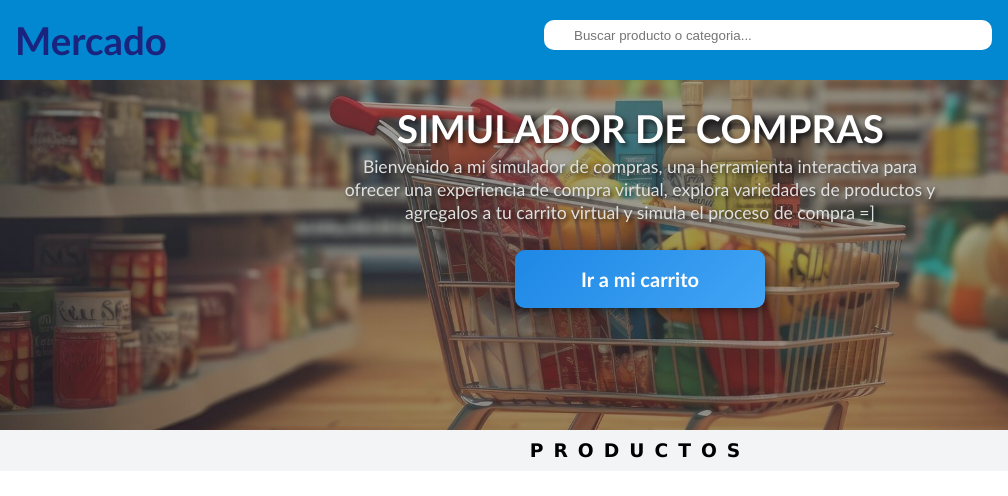
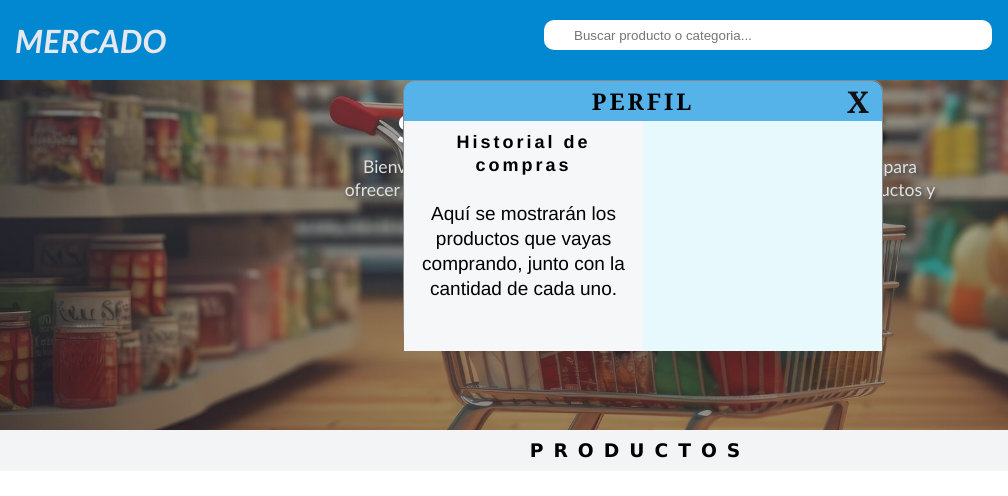
Before and after one commit to JulianFrias7/Desarrollo, a plain HTML site: page proyecto/html/index.html in a window 1280 px wide. Both pictures are taken after a click on the picture 1200 px from the left and 41 px from the top of the page. Shown: the full height of the page, 0-1008 px from the left. Drawn offline with nearby package versions, Linux system fonts and the light colour scheme; some packages are replaced by stand-ins of ours; no server answers; a script that the page names is missing.

Commit message:
terminando perfil de usuario

```diff
--- a/proyecto/css/style.css
+++ b/proyecto/css/style.css
@@ -40,9 +40,10 @@ header{
 .titulo_principal{
     display: flex;
     padding-left: 0px;
-    font-size: 1.2em;
+    font-size: 1em;
     font-family: 'Gill Sans', 'Gill Sans MT', Calibri, 'Trebuchet MS', sans-serif;
-    color: #1A237E;
+    color: #e7e8ee;
+    font-style: oblique;
 }
 
 .img_perfil, .img_busqueda, .img_carrito{
@@ -133,7 +134,7 @@ header{
 .contenedor_productos{
     display: flex;
     flex-wrap: wrap;
-    gap: 5px;
+    gap: 1px;
     background-color: #dfe2f6;
 
 }
@@ -262,6 +263,106 @@ header{
     font-weight: bold;
     cursor: pointer;
 }
+.compra_realizada {
+    display: none;
+    justify-content: center;
+    align-items: center; /* Centrar el botón verticalmente dentro del contenedor */
+    margin-left: auto;
+    margin-top: 0px;
+    width: 100px;
+    height: 40px;
+    background-color: #06D001;
+    border: 1px solid #06D001;
+    border-radius: 10px;
+    color: white;
+    font-weight: bold;
+    font-size: 16px;
+    cursor: pointer;
+}
+#boton_compra {
+    width: 100%; /* Hacer que el botón ocupe el 100% del ancho del contenedor */
+    height: 100%; /* Hacer que el botón ocupe el 100% de la altura del contenedor */
+    border: none; /* Opcional: Eliminar bordes del botón */
+    background-color: inherit; /* Opcional: Heredar el color de fondo del contenedor */
+    color: white; /* Cambia el color del texto a blanco */
+    border-radius: 10px; /* Cambiar el cursor a pointer al pasar sobre el botón */
+}
+.contenedor_perfil {
+    display: none;
+    position: fixed; /* Fijo en la pantalla */
+    z-index: 1;
+    background-color: none;
+    border: 1px solid #888;
+    width: 100%;
+    max-width: 480px;
+    height: 260px;
+    border-radius: 10px;
+    top: 10px; /* Fijado un poco más abajo del borde superior */
+    left: 50%; /* Fijado al centro horizontalmente */
+    transform: translateX(-50%); /* Centramos el contenedor */
+    margin: 0px 3px; /* Sin margen */ /* Sin padding */
+    margin-top: 70px;
+}
+
+
+.titulo_perfil {
+    display: flex;
+    justify-content: center;
+    align-items: center;
+    background-color: #56b3e9;
+    text-align: center;
+    height: 40px;
+    font-size: 23px;
+    font-family: Cambria, Cochin, Georgia, Times, 'Times New Roman', serif;
+    letter-spacing: 3px;
+    border-top-left-radius: 10px;
+    border-top-right-radius: 10px;
+}
+
+.informacion_perfil {
+    display: flex;
+    flex-direction: row;
+    width: 100%;
+    height: 230px; /* Ajuste de altura */
+}
+
+.informacion_perfil p {
+    width: 50%;
+    height: 100%;
+    background-color: #F5F7F8;
+    margin: 0;
+    text-align: center;
+    font-size: 19px;
+    font-family: 'Franklin Gothic Medium', 'Arial Narrow', Arial, sans-serif;
+    padding: 10px;
+}
+
+.informacion_perfil div {
+    width: 50%;
+    height: 100%;
+    background-color: #E8F9FD;
+    margin: 0;
+    padding: 10px;
+}
+.informacion_perfil span{
+    font-weight: bold;
+    font-size: 18px;
+    font-family: 'Franklin Gothic Medium', 'Arial Narrow', Arial, sans-serif;
+    letter-spacing: 3px;
+    display: block;
+}
+.titulo_perfil span {
+    position: absolute;
+    right: 10px;
+    color: rgb(18, 16, 16);
+    font-size: 30px;
+    font-weight: bold;
+    cursor: pointer;
+}
+
+.titulo_historial{
+    text-align: center;
+}
 @media(width > 550px) {
     .contenedor_buscador{
         display: none;
--- a/proyecto/html/index.html
+++ b/proyecto/html/index.html
@@ -11,7 +11,7 @@
 <body>
     <header class="encabezado">
         <div class="titulo_principal">
-            <h1>Mercado</h1>
+            <h1>MERCADO</h1>
         </div>
         <nav>
             <input type="text" name="nombre_producto" id="" placeholder="Buscar producto o categoria..." class="buscar_producto">
@@ -44,8 +44,29 @@
             <div class="total_productos">
                 <!-- total de productos -->
             </div>
+            <div class="compra_realizada">
+                <button id="boton_compra">COMPRAR</button>
+            </div>
         </div>
     </div>
+
+
+
+
+    <div class="contenedor_perfil">
+        <div class="titulo_perfil">
+            <h4>PERFIL</h4>
+            <span class="cerrar_perfil">X</span>
+        </div>
+        <div class="informacion_perfil">
+            <p class="titulo_historial"><span>Historial de compras</span><br>Aquí se mostrarán los productos que vayas comprando, junto con la cantidad de cada uno.</p>
+            <div>
+                <!-- historial de compras -->
+            </div>
+            <!-- capital -->
+        </div>
+    </div>
+
 
     <section class="presentacion">
         <div class="fondo_productos">
--- a/proyecto/js/app.js
+++ b/proyecto/js/app.js
@@ -1,7 +1,7 @@
-import { agregarCarrito, abrirCerrarVentanaCarrito } from "./carrito.js";
+import { agregarCarrito, abrirCerrarVentanaCarrito, comprarProductos } from "./carrito.js";
 import { abrirVentanaBusqueda, buscarProductoOCategoria } from "./busqueda.js";
 import { mostrarProductos } from "./productos.js";
-
+import { abrirCerrarVentanaPerfil } from "./perfil.js";
 // Declaración de elementos del DOM
 //let productos = [];
 //let precioProductosCarrito = [];
@@ -249,6 +249,8 @@ function main() {
     buscarProductoOCategoria();
     abrirVentanaBusqueda();//listo
     agregarCarrito() //listo
+    comprarProductos()
+    abrirCerrarVentanaPerfil()
 }
 
 main()
--- a/proyecto/js/carrito.js
+++ b/proyecto/js/carrito.js
@@ -1,12 +1,14 @@
 import { descontarStock } from "./productos.js";
 //import {imagenCarrito, contenedorCarrito, cerrarVentana, lista, totalDeProductos} from "./app.js"
 let precioProductosCarrito = [];
+let totalTodo = 0
 const imagenCarrito = document.querySelector(".img_carrito");
 const contenedorCarrito = document.getElementById("contenedor_carrito");
 const cerrarVentana = document.querySelector(".cerrar_ventana");
 const lista = document.getElementById("items");
 const totalDeProductos = document.querySelector(".total_productos");
-let totalTodo = 0
+const botonComprarProductos = document.querySelector("#boton_compra");
+const contenedorBotonCompra = document.querySelector('.compra_realizada')
 export async function agregarCarrito() {
     const botonesAgregarCarrito = document.querySelectorAll('.agregar_carrito');
 
@@ -43,6 +45,7 @@ export async function agregarCarrito() {
                 let totalPrecioParrafo = document.createElement('p');
                 totalPrecioParrafo.textContent = `Total: $${totalTodo}`;
                 totalDeProductos.appendChild(totalPrecioParrafo);
+                contenedorBotonCompra.style.display = 'flex'
                 console.log(productoNombre);
                 console.log(precioProductosCarrito);
             }
@@ -66,3 +69,17 @@ export function abrirCerrarVentanaCarrito() {
         document.body.style.overflow = "auto";
     });
 }
+
+export function comprarProductos(){
+    botonComprarProductos.addEventListener('click', function(){
+        lista.innerHTML = '';
+        totalDeProductos.innerHTML = '';
+        Swal.fire({
+            title: '¡Compra Exitosa!',
+            text: '¡Gracias por su compra!, esta se vera en su perfil',
+            icon: 'success',
+            confirmButtonText: 'Aceptar'
+            });
+        contenedorBotonCompra.style.display = 'none'
+    })
+}
--- /dev/null
+++ b/proyecto/js/perfil.js
@@ -0,0 +1,13 @@
+const botonPerfil = document.querySelector('.img_perfil')
+const contenedorPerfil = document.querySelector('.contenedor_perfil')
+const botonCerrarPerfil = document.querySelector('.cerrar_perfil')
+export function abrirCerrarVentanaPerfil(){
+    botonPerfil.addEventListener('click', function(){
+        contenedorPerfil.style.display = 'block';
+        document.body.style.overflow = 'hidden';
+    })
+    botonCerrarPerfil.addEventListener('click', function(){
+        contenedorPerfil.style.display = 'none';
+        document.body.style.overflow = 'auto';
+    })
+}
```
Also changed, not shown: proyecto/js/api.js (deleted).
